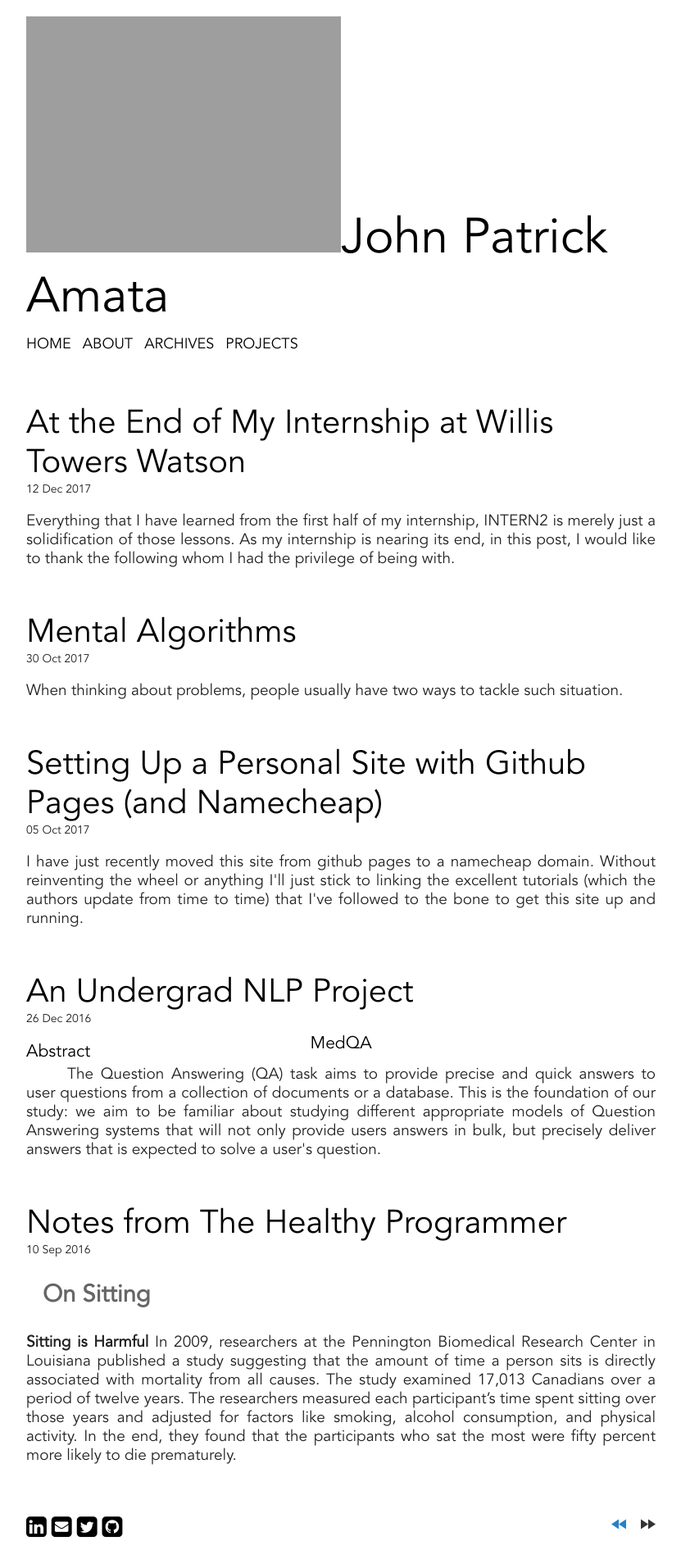
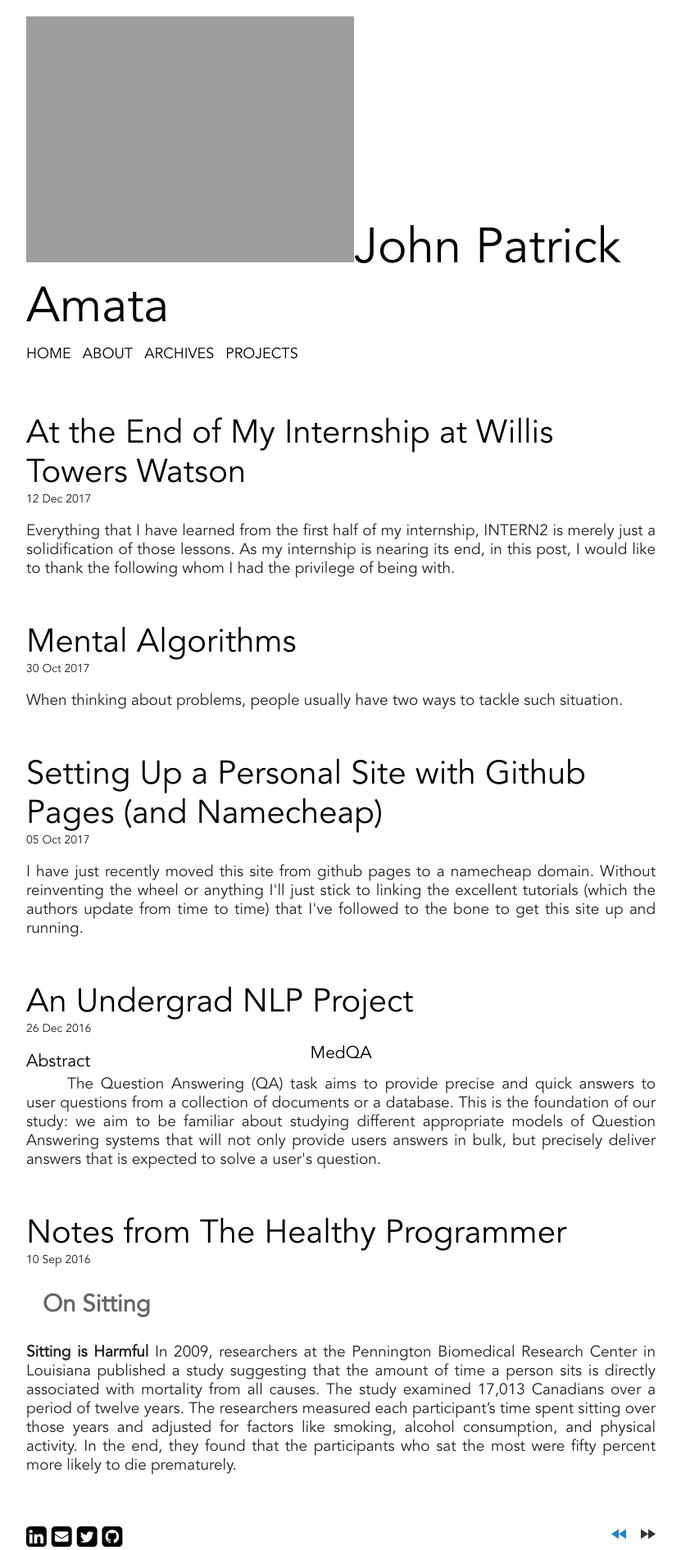
Before and after one commit to jpamata/jpamata.github.io, a Jekyll site: the page built from index.html, in a window 1280 px wide. Shown: the whole page at 82% size, without its empty margins (224-1055 px from the left). Built offline with Jekyll 4.4.1, drawn with Linux system fonts in a browser that asks for light colours; the list of posts is cut into pages by our own code.

Commit message:
Update header.html

```diff
--- a/_includes/header.html
+++ b/_includes/header.html
@@ -1,6 +1,6 @@
 <div class="header-container container">
   <header>
-    <img src="http://johnamata.com/assets/transparent-sign.png" height="50%" width="50%"><a href="{{ site.url }}" class="top-link">{{ site.name }}</a>
+    <img src="http://johnamata.com/assets/transparent-sign.png" height="-50%" width="-50%"><a href="{{ site.url }}" class="top-link">{{ site.name }}</a>
       <ul class="nav">
         <!--Change the  URL here if working on an absolute domain-->
         <li><a href="http://johnamata.com/">Home</a></li>
```
